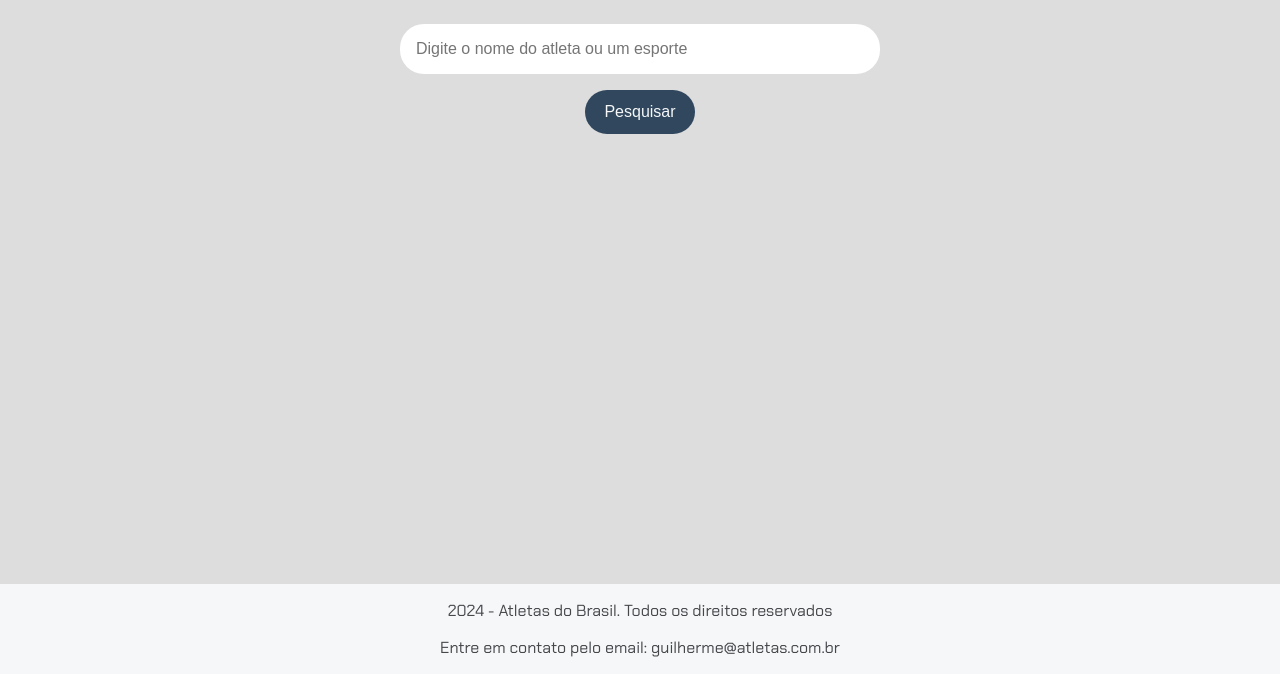
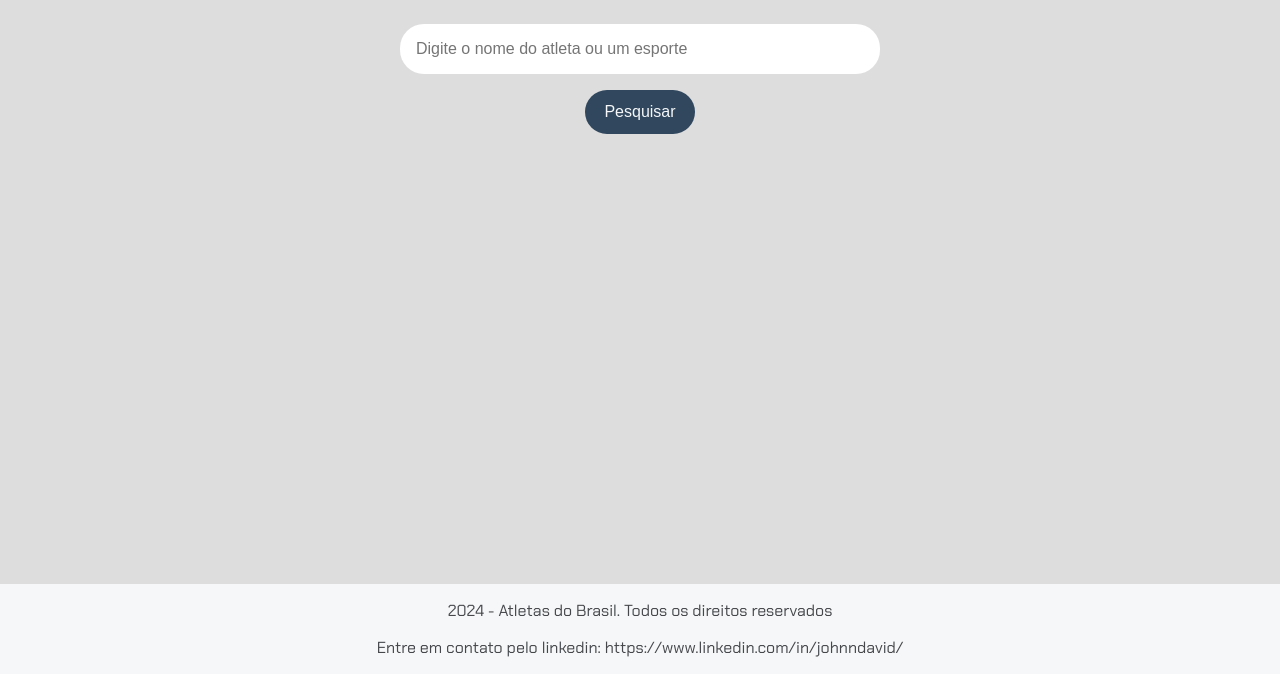
Before and after one commit to Djohnn/Imers-o-alura-gemini, a plain HTML site: page index.html in a window 1280 px wide. Shown: the part 126-800 px from the top of the page. Drawn offline with Linux system fonts and the light colour scheme.

Commit message:
atualizando

```diff
--- a/index.html
+++ b/index.html
@@ -22,7 +22,7 @@
     </main>
     <footer>
         <p>2024 - Atletas do Brasil. Todos os direitos reservados</p>
-        <p>Entre em contato pelo email: guilherme@atletas.com.br</p>
+        <p>Entre em contato pelo linkedin: https://www.linkedin.com/in/johnndavid/ </p>
     </footer>
     <script src="dados.js"></script>
     <script src="app.js"></script>
```
